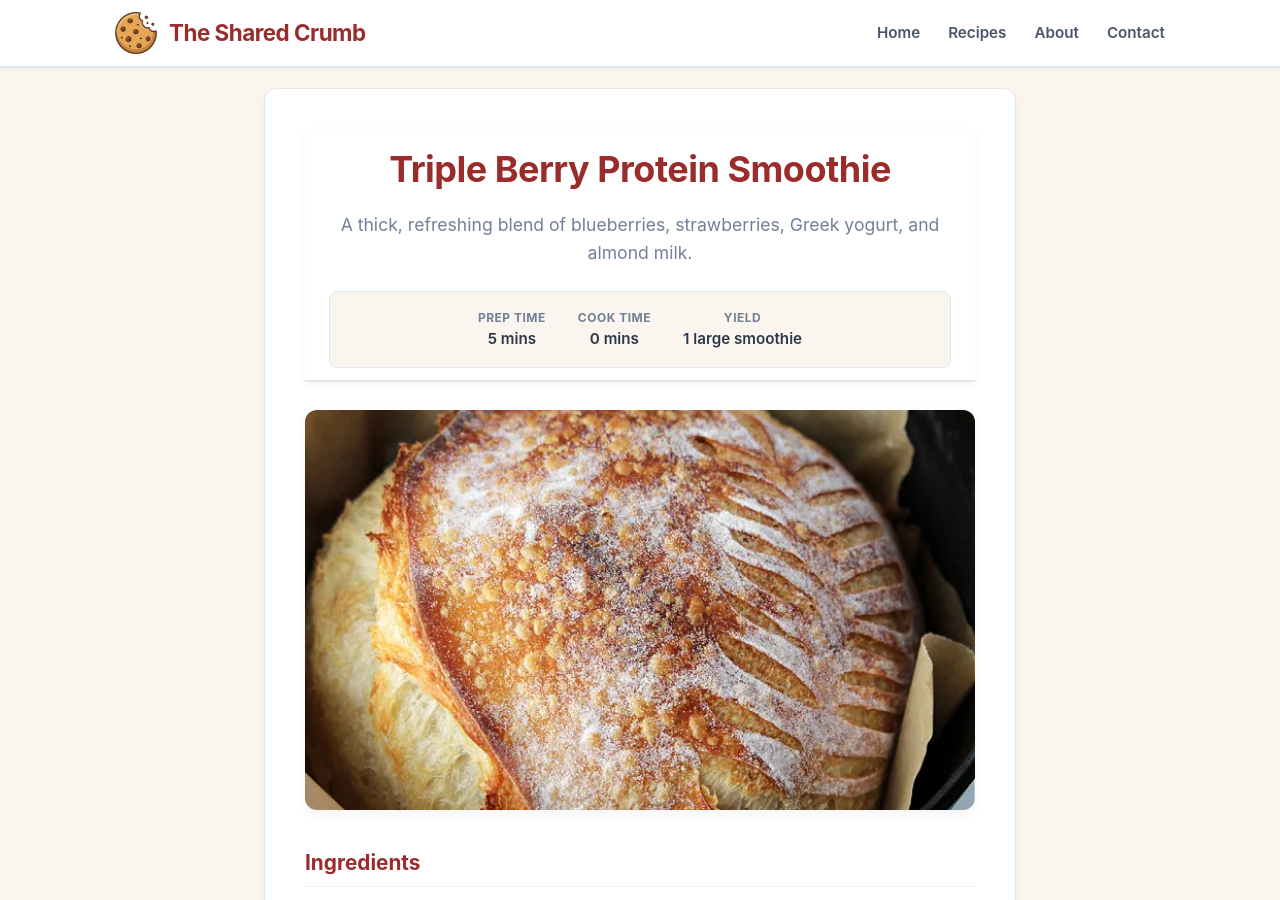
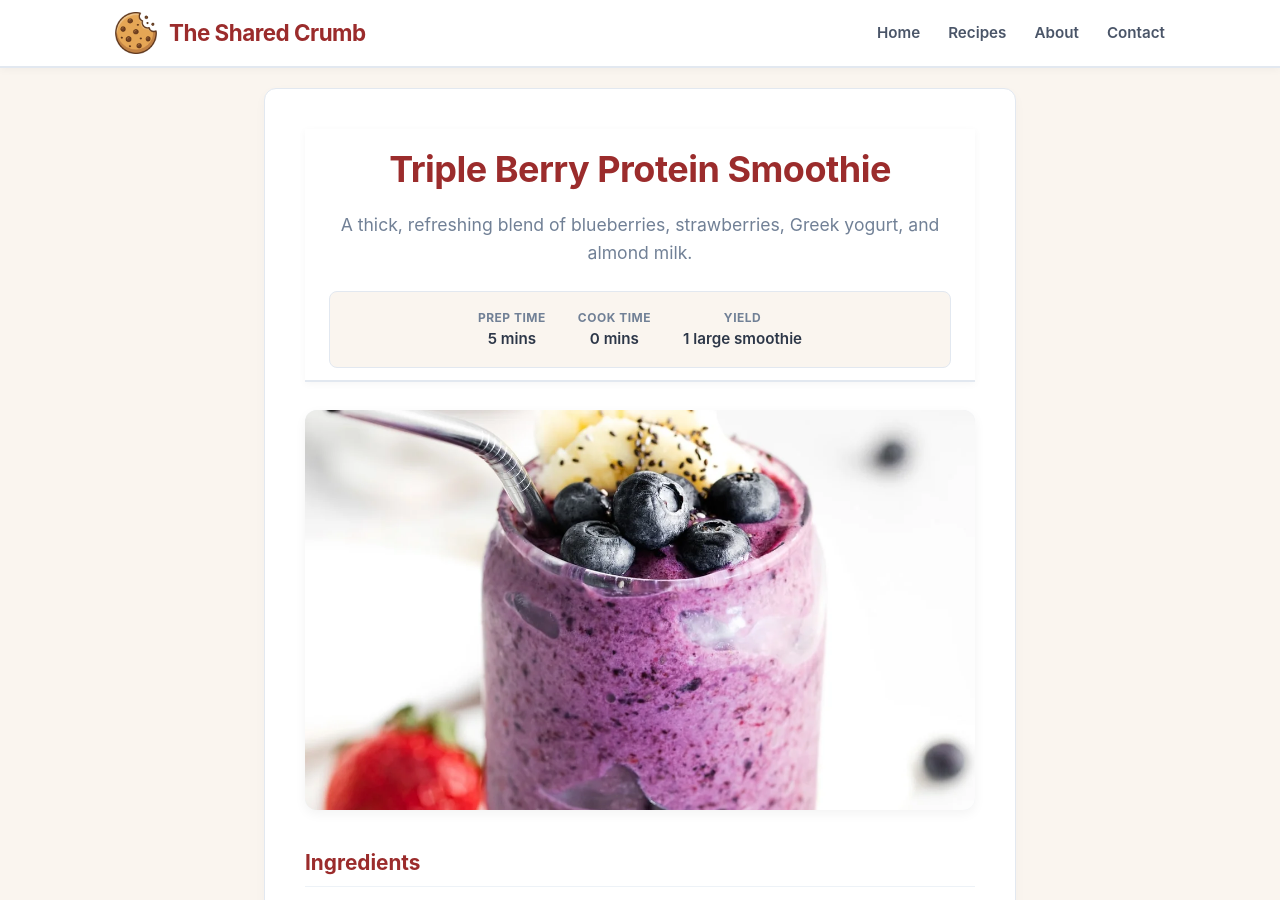
Before and after one commit to TheSharedCrumb/TheSharedCrumb, a Jekyll site: the page built from _recipes/test-berry-smoothie.md, in a window 1280 px wide and 900 px high. Built offline with Jekyll 4.4.1, drawn with Linux system fonts in a browser that asks for light colours.

Commit message:
Change image for berry smoothie recipe
Updated image reference for the berry smoothie recipe.

```diff
--- a/_recipes/test-berry-smoothie.md
+++ b/_recipes/test-berry-smoothie.md
@@ -5,7 +5,7 @@ description: "A thick, refreshing blend of blueberries, strawberries, Greek yogu
 prep_time: "5 mins"
 cook_time: "0 mins"
 yield: "1 large smoothie"
-image: "/assets/images/Sourdough-Bread_TEST.png"
+image: "/assets/images/Berry_Smoothie_TEST.webp"
 ---
 
 ### Ingredients
```
